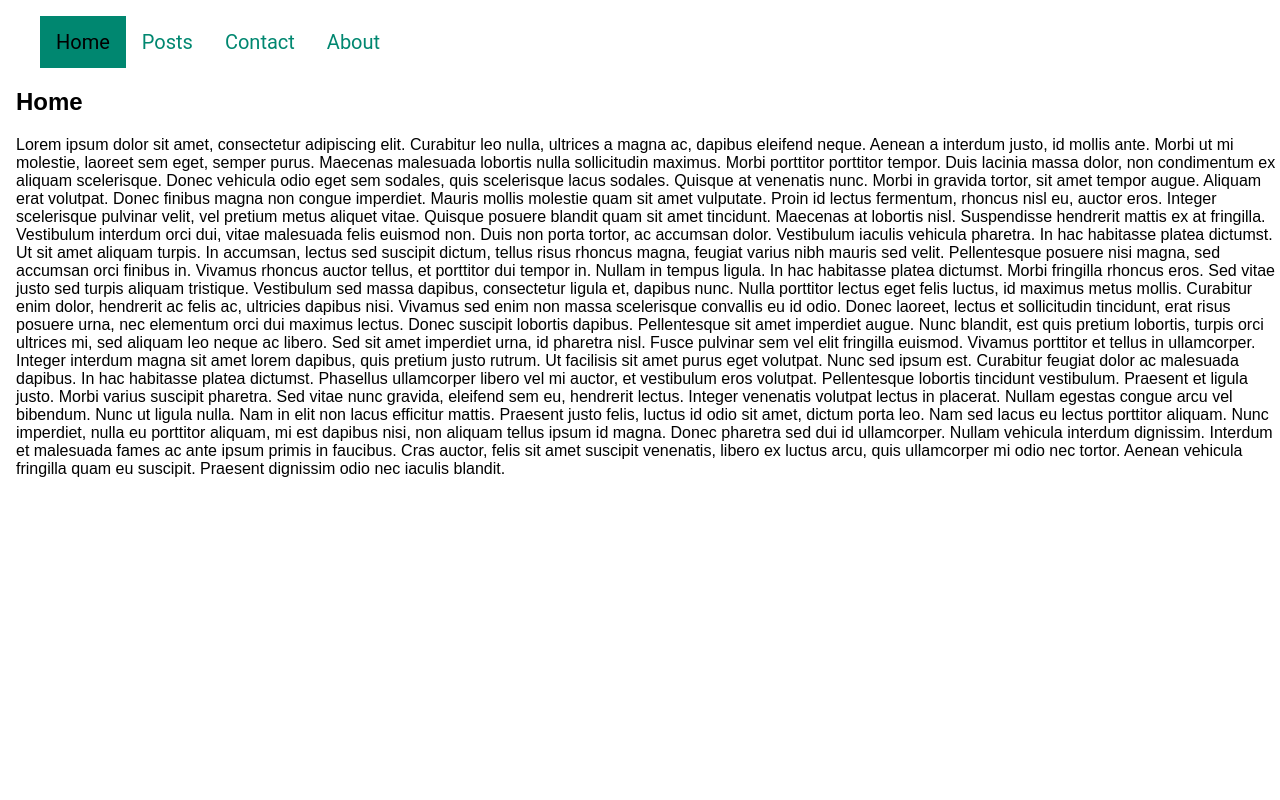
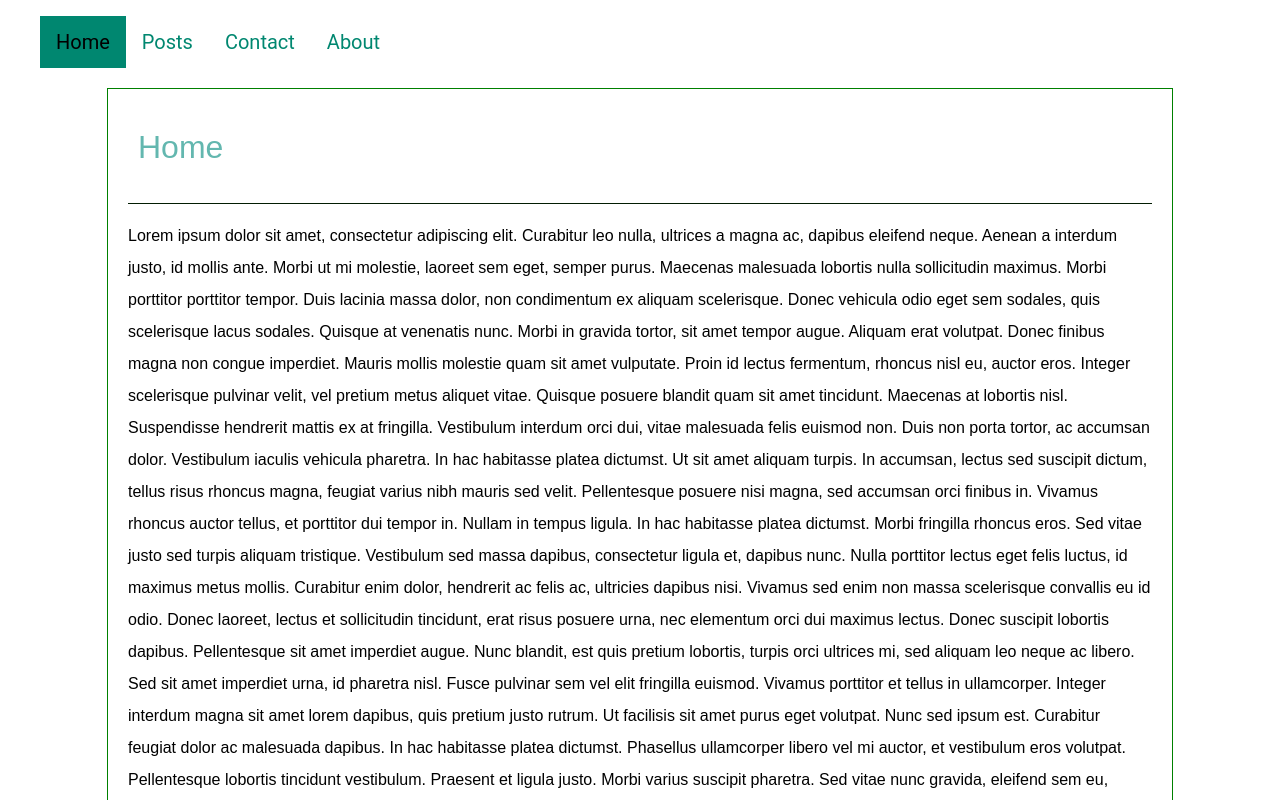
Before and after one commit to adrabczyk90/comarch-app, an Angular app: page /home in a window 1280 px wide. Shown: the top 800 px of the page. Built offline with nearby package versions, Linux system fonts and the light colour scheme.

Commit message:
adding styling for home

```diff
--- a/src/app/home/home.component.css
+++ b/src/app/home/home.component.css
@@ -0,0 +1,26 @@
+h2 {
+    color: #63B7AF;
+    font-family: 'Montserrat', sans-serif;
+    font-size: 2rem;
+    font-weight: normal;
+    margin-top:10px;
+}
+
+p {
+    line-height: 2;
+    font-family: 'Montserrat', sans-serif;
+
+}
+
+.home{
+  margin: auto;
+  width: 80%;
+  border: 1px solid green;
+  padding:20px;
+  margin-top: 20px;
+}
+
+.home-title{
+    border-bottom: 1px solid rgb(2, 29, 2);
+    padding: 10px;
+  }
--- a/src/app/home/home.component.html
+++ b/src/app/home/home.component.html
@@ -1,5 +1,5 @@
-<div style="padding-left:16px">
-    <h2>Home</h2>
+<div class="home">
+    <div class="home-title"><h2>Home</h2></div>
     <p>Lorem ipsum dolor sit amet, consectetur adipiscing elit. Curabitur leo nulla, ultrices a magna ac, dapibus eleifend neque. Aenean a interdum justo, id mollis ante. Morbi ut mi molestie, laoreet sem eget, semper purus. Maecenas malesuada lobortis nulla sollicitudin maximus. Morbi porttitor porttitor tempor. Duis lacinia massa dolor, non condimentum ex aliquam scelerisque. Donec vehicula odio eget sem sodales, quis scelerisque lacus sodales. Quisque at venenatis nunc. Morbi in gravida tortor, sit amet tempor augue. Aliquam erat volutpat. Donec finibus magna non congue imperdiet. Mauris mollis molestie quam sit amet vulputate. Proin id lectus fermentum, rhoncus nisl eu, auctor eros. Integer scelerisque pulvinar velit, vel pretium metus aliquet vitae. Quisque posuere blandit quam sit amet tincidunt.
 
       Maecenas at lobortis nisl. Suspendisse hendrerit mattis ex at fringilla. Vestibulum interdum orci dui, vitae malesuada felis euismod non. Duis non porta tortor, ac accumsan dolor. Vestibulum iaculis vehicula pharetra. In hac habitasse platea dictumst. Ut sit amet aliquam turpis. In accumsan, lectus sed suscipit dictum, tellus risus rhoncus magna, feugiat varius nibh mauris sed velit. Pellentesque posuere nisi magna, sed accumsan orci finibus in. Vivamus rhoncus auctor tellus, et porttitor dui tempor in.
```
